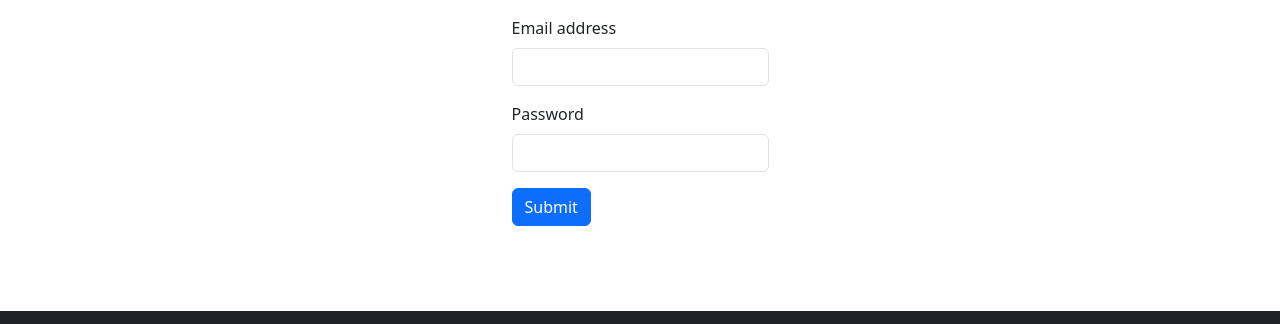
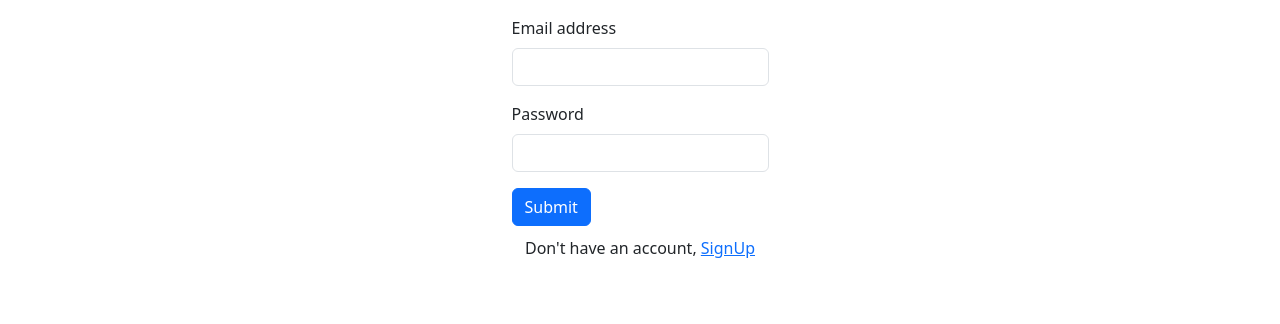
Before and after one commit to cssprasanth99/JS-CSS---HTML-Project-KFC-clone-, a plain HTML site: page login.html in a window 1280 px wide. Shown: the part 456-780 px from the top of the page. Drawn offline with nearby package versions, Linux system fonts and the light colour scheme.

Commit message:
added p tag in login page

```diff
--- a/login.html
+++ b/login.html
@@ -98,6 +98,7 @@
                 </div>
                 <button type="submit" class="btn btn-primary">Submit</button>
             </form>
+            <p style="padding: 10px;">Don't have an account, <a href="signup.html">SignUp</a></p>
             <p id="gotoMenu" style="padding: 10px; margin: 0;"></p>
             <a href="menu.html" id="menuPage" style="text-decoration: none; padding: 2px;"></a>
         </div>
```
